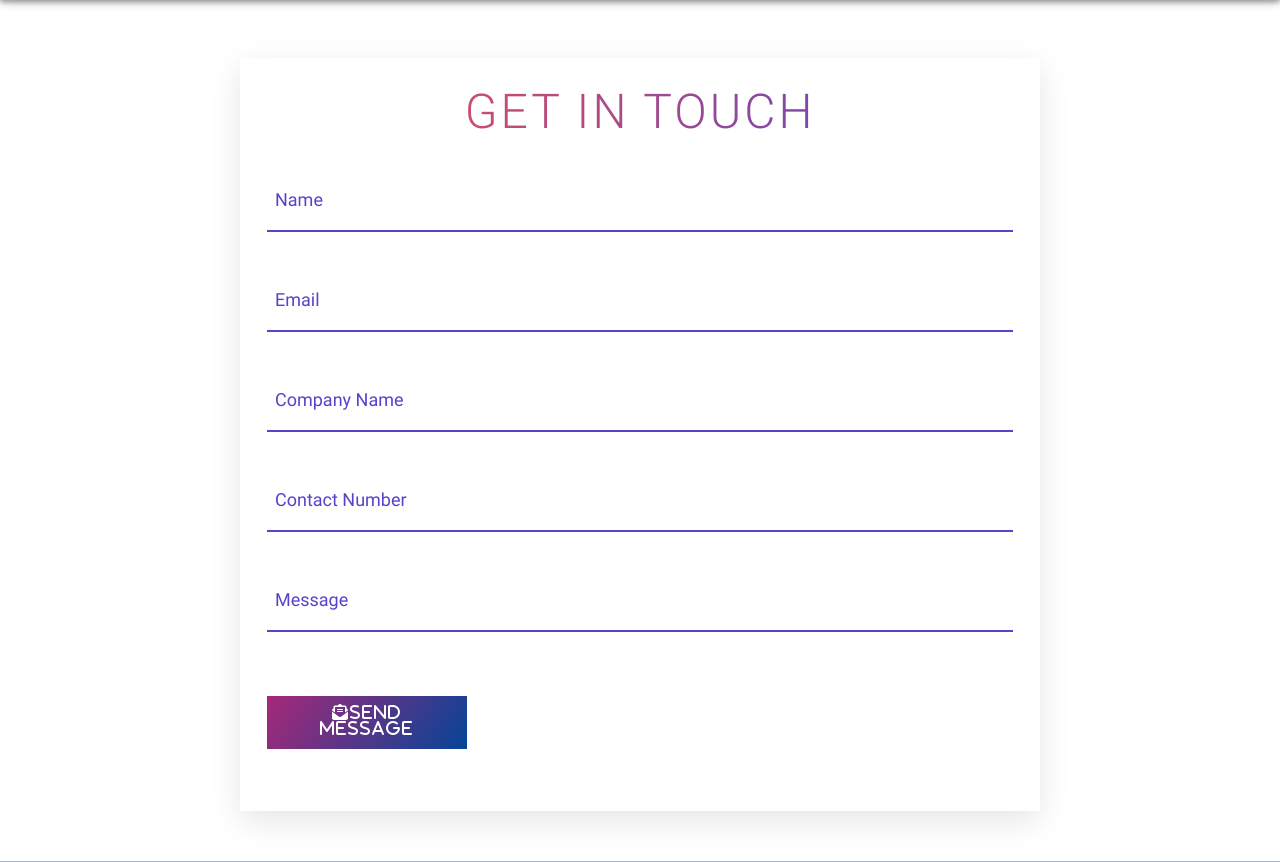
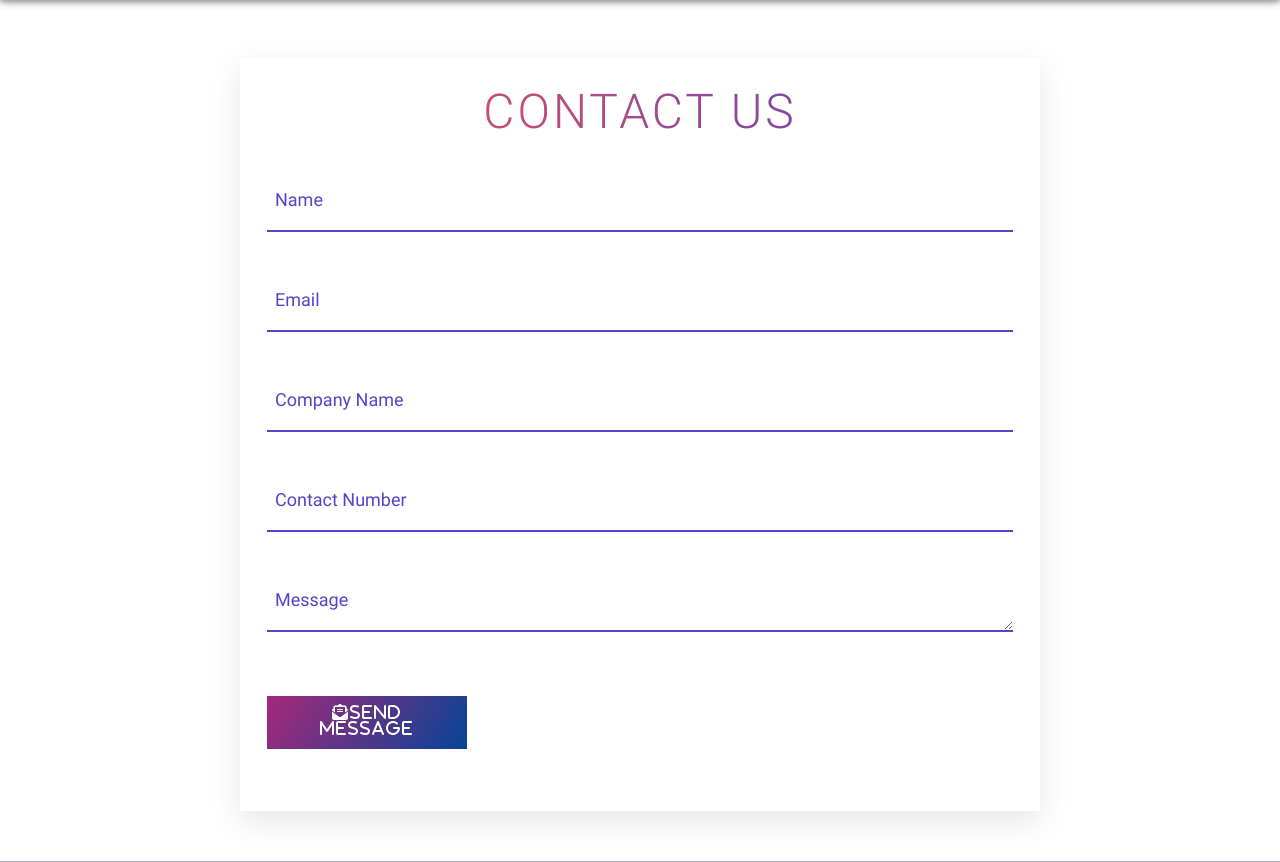
Before and after one commit to Code-Institute-Submissions/Miszamm-mx-bike-store_OctResub, a Django app: page /contact/ in a window 1280 px wide. Shown: the part 64-926 px from the top of the page. Run offline with Django 3.2, Linux system fonts and the light colour scheme; some libraries are stand-ins or nearby versions.

```diff
--- a/checkout/urls.py
+++ b/checkout/urls.py
@@ -1,7 +1,7 @@
 from django.contrib import admin
 from django.urls import path
 from .views import (
-    checkout,
+    CheckoutView,
     OrderSummaryView,
     add_to_cart,
     remove_from_cart,
@@ -10,7 +10,7 @@ from .views import (
 
 
 urlpatterns = [
-    path('', checkout, name='checkout'),
+    path('', CheckoutView.as_view, name='checkout'),
     path('order-summary/', OrderSummaryView.as_view(), name='order-summary'),
     path('add-to-cart/<slug>/', add_to_cart, name='add-to-cart'),
     path('remove-from-cart/<slug>/', remove_from_cart, name='remove-from-cart'),
--- a/contact/views.py
+++ b/contact/views.py
@@ -1,6 +1,7 @@
 from django.shortcuts import render, redirect, reverse
 from django.conf import settings
 from django.contrib import messages
+from django.core.mail import send_mail
 
 
 def contact(request):
--- a/templates/contact.html
+++ b/templates/contact.html
@@ -43,28 +43,28 @@
   </nav>
 
 <section class="get_in_touch">
-    <h1 class="title">Get In Touch</h1>
-
-    <form class="contaimer" action="{% url 'contact' %}" method="">
+    <h1 class="title">Contact Us</h1>
+    <form class="contaimer" action="{% url 'contact' %}" method="POST">
+        {% csrf_token %}
         <div class="contact-form row">
             <div class="form-group" col-lg-6>
-                <input id="name" class="input-text" type="text" name="">
+                <input id="name" class="input-text" type="text" name="Name">
                 <label for="name" class="label">Name</label>
             </div>
             <div class="form-group" col-lg-6>
-                <input id="email" class="input-text" type="email" name="">
+                <input id="email" class="input-text" type="email" name="Email">
                 <label for="email" class="label">Email</label>
             </div>
             <div class="form-group" col-lg-6>
-                <input id="company" class="input-text" type="company" name="">
+                <input id="company" class="input-text" type="company" name="Company">
                 <label for="company" class="label">Company Name</label>
             </div>
             <div class="form-group" col-lg-6>
-                <input id="phone" class="input-text" type="text" name="">
+                <input id="phone" class="input-text" type="text" name="Phone">
                 <label for="phone" class="label">Contact Number</label>
             </div>
             <div class="form-group" col-lg-12>
-                <input id="message" class="input-text" type="text" name="">
+                <textarea id="message" class="input-text" type="text" name="Message"></textarea>
                 <label for="message" class="label">Message</label>
             </div>
 
--- a/templates/home.html
+++ b/templates/home.html
@@ -249,7 +249,7 @@
 
           {% if page_obj.has_previous %}
           <li class="page-item">
-            <a class="page-link" href="?page={{ page_obj.previous_page_number}}" aria-label="Previous">
+            <a class="page-link" href="?page={{ page_obj.previous_page_number }}" aria-label="Previous">
               <span aria-hidden="true">&laquo;</span>
               <span class="sr-only">Previous</span>
             </a>
@@ -262,7 +262,7 @@
           </li>
          {% if page_obj.has_next %}
           <li class="page-item">
-            <a class="page-link" href="?page={{ page_obj.next_page_number}}" aria-label="Next">
+            <a class="page-link" href="?page={{ page_obj.next_page_number }}" aria-label="Next">
               <span aria-hidden="true">&raquo;</span>
               <span class="sr-only">Next</span>
             </a>
```
Also changed, not shown: checkout/forms.py (+12 -3 lines), checkout/views.py (+14 -2 lines), mx_bike_store/settings.py (+10 -0 lines), templates/checkout.html (+9 -2 lines).
